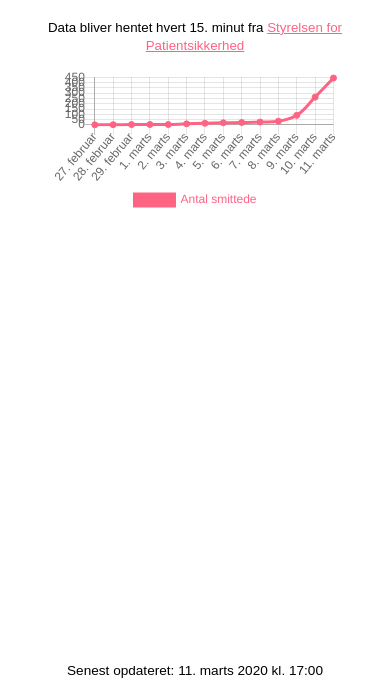
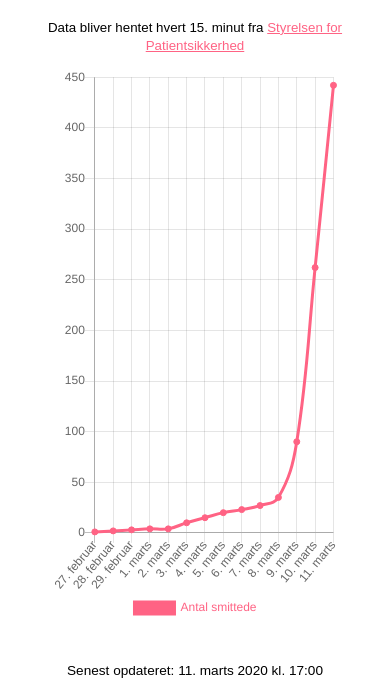
Before and after one commit to madsnedergaard/corona-status-danmark, a plain HTML site: page index.html in a window 390 px wide. Shown: the part 152-844 px from the top of the page. Drawn offline with nearby package versions, Linux system fonts and the light colour scheme.

Commit message:
Better mobile

```diff
--- a/app.js
+++ b/app.js
@@ -25,6 +25,7 @@ var config = {
     },
     options: {
         responsive: true,
+        maintainAspectRatio: false,
         tooltips: {
             mode: 'index',
             intersect: false,
--- a/index.html
+++ b/index.html
@@ -78,13 +78,18 @@
         a, a:visited {
             color: rgb(255, 99, 132);
         }
+        #canvas {
+            display: block;
+            height: 554px;
+            width: 709px;
+        }
         </style>
 </head>
 <body>
 <h1>Følg udviklingen af Corona Virus (COVID-19) i Danmark</h1>
 <p><small>Data bliver hentet hvert 15. minut fra <a href="https://stps.dk">Styrelsen for Patientsikkerhed</a></small></p>
-<div class="chart"><div class="chartjs-size-monitor"><div class="chartjs-size-monitor-expand"><div class=""></div></div><div class="chartjs-size-monitor-shrink"><div class=""></div></div></div>
-		<canvas id="canvas" style="display: block; height: 354px; width: 709px;" width="1418" height="708" class="chartjs-render-monitor"></canvas>
+<div class="chart">
+    <canvas id="canvas"  class="chartjs-render-monitor"></canvas>
 </div>
 <div class="footer">
 <p>Senest opdateret: <span id="lastupdate"></span></p>
```
